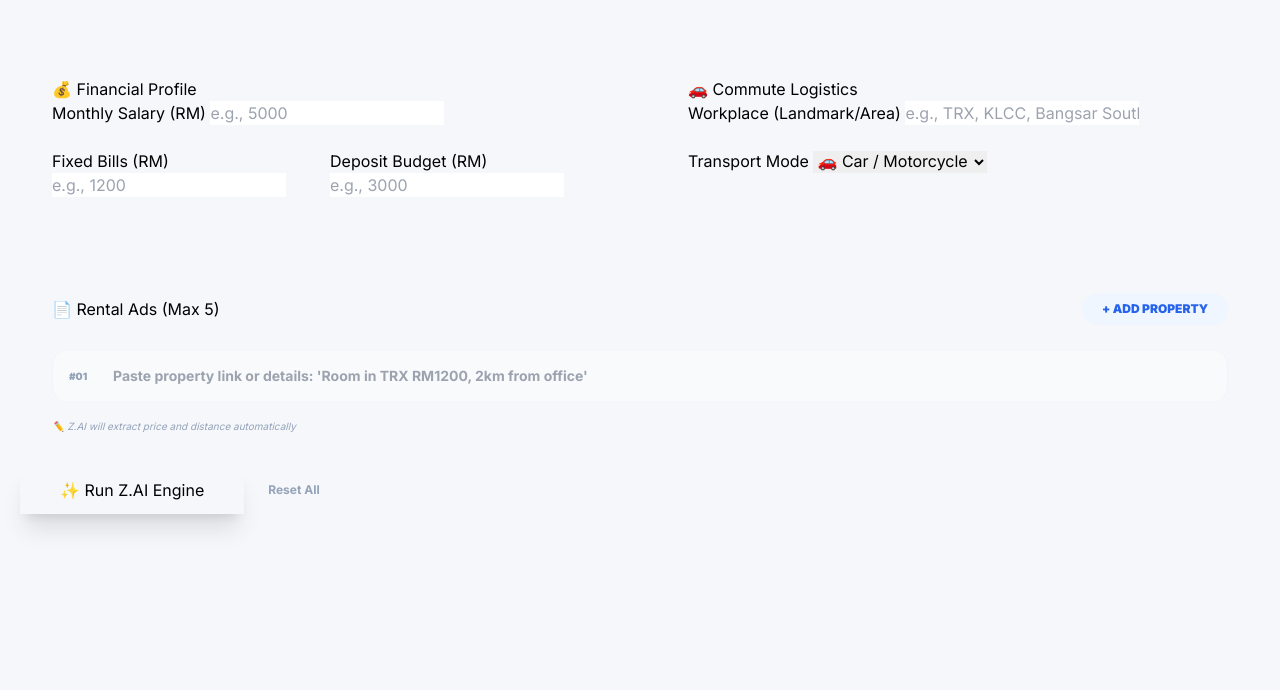
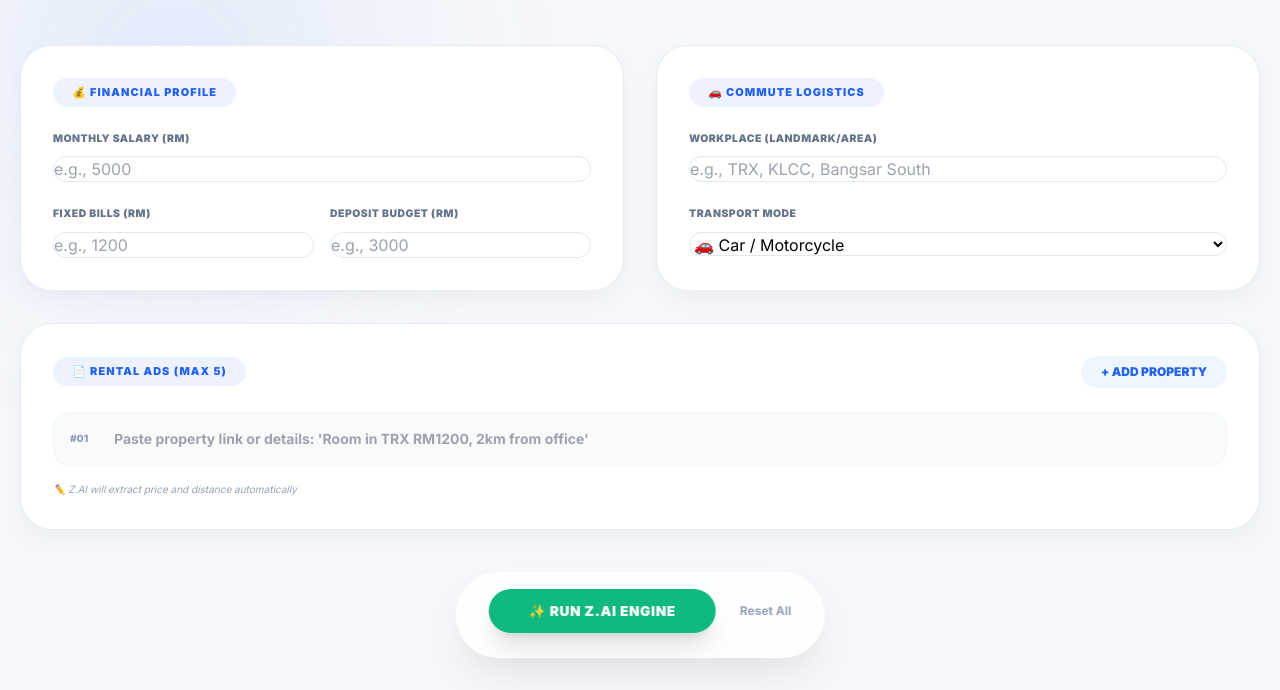
Before and after one commit to tan97-star/smart-rent, a plain HTML site: page index.html in a window 1280 px wide. Shown: the part 110-800 px from the top of the page. Drawn offline with nearby package versions, Linux system fonts and the light colour scheme.

Commit message:
debug 10

```diff
--- a/style.css
+++ b/style.css
@@ -1,60 +1,181 @@
-@import url('https://fonts.googleapis.com/css2?family=Inter:wght@400;700;900&display=swap');
+@import url('https://fonts.googleapis.com/css2?family=Inter:opsz,wght@14..32,300;14..32,400;14..32,600;14..32,700;14..32,800;14..32,900&display=swap');
+
+* {
+    margin: 0;
+    padding: 0;
+    box-sizing: border-box;
+}
 
 body {
-    font-family: 'Inter', sans-serif;
-    background: #f8fafc;
+    font-family: 'Inter', system-ui, -apple-system, sans-serif;
+    background: #f5f7fb;
     overflow-x: hidden;
 }
 
-.input-field {
-    width: 100%;
-    padding: 1rem;
-    background: white;
-    border: 1px solid #e2e8f0;
-    border-radius: 1rem;
-    font-weight: 700;
-    outline: none;
-    transition: all 0.2s;
+/* --- Ambient Background --- */
+.bg-glow {
+    position: fixed;
+    top: -15%;
+    left: -10%;
+    width: 600px;
+    height: 600px;
+    background: radial-gradient(circle, rgba(59, 130, 246, 0.12) 0%, rgba(59, 130, 246, 0) 70%);
+    filter: blur(80px);
+    z-index: -1;
+    pointer-events: none;
+    border-radius: 50%;
 }
 
-.input-field:focus {
-    border-color: #2563eb;
-    box-shadow: 0 0 0 4px rgba(37, 99, 235, 0.1);
+/* --- Modern Card System --- */
+.card-modern {
+    background: rgba(255, 255, 255, 0.98);
+    backdrop-filter: blur(10px);
+    border: 1px solid rgba(226, 232, 240, 0.8);
+    border-radius: 2rem;
+    box-shadow: 0 10px 25px -5px rgba(0, 0, 0, 0.05);
+    transition: transform 0.2s ease;
 }
 
+.section-badge {
+    font-size: 0.68rem;
+    font-weight: 900;
+    letter-spacing: 0.1em;
+    text-transform: uppercase;
+    color: #2563eb;
+    background: #eef2ff;
+    display: inline-block;
+    padding: 0.4rem 1.2rem;
+    border-radius: 50px;
+    margin-bottom: 1.5rem;
+}
+
+/* --- Input Styling --- */
+input, select {
+    width: 100%;
+    padding: 0.9rem 1.2rem;
+    border-radius: 1rem;
+    border: 1px solid #e2e8f0;
+    background: #ffffff;
+    font-weight: 600;
+    font-size: 0.9rem;
+    transition: all 0.2s;
+    outline: none;
+    color: #1e293b;
+}
+
+input:focus, select:focus {
+    border-color: #3b82f6;
+    box-shadow: 0 0 0 4px rgba(59, 130, 246, 0.1);
+}
+
+label {
+    font-size: 0.65rem;
+    font-weight: 900;
+    text-transform: uppercase;
+    letter-spacing: 0.05em;
+    color: #64748b;
+    margin-bottom: 0.6rem;
+    display: block;
+}
+
+/* --- Primary Actions --- */
+.btn-primary {
+    background: #10b981;
+    color: white;
+    font-weight: 900;
+    padding: 1rem 2.5rem;
+    border-radius: 100px;
+    font-size: 0.85rem;
+    text-transform: uppercase;
+    letter-spacing: 0.05em;
+    transition: all 0.3s cubic-bezier(0.4, 0, 0.2, 1);
+    cursor: pointer;
+    border: none;
+}
+
+.btn-primary:hover {
+    background: #059669;
+    transform: translateY(-2px);
+    box-shadow: 0 12px 20px -8px rgba(16, 185, 129, 0.5);
+}
+
+/* --- Overlay & Comparison Canvas --- */
+.overlay-panel {
+    position: fixed;
+    inset: 0;
+    background: rgba(248, 250, 252, 0.98);
+    backdrop-filter: blur(12px);
+    z-index: 1000;
+    display: flex;
+    flex-direction: column;
+    align-items: center;
+    padding: 2rem 1rem;
+    overflow-y: auto;
+}
+
+#resultOverlay .max-w-\[95\%\] {
+    max-width: 95% !important;
+}
+
+/* --- Footer Dock --- */
+.footer-dock {
+    position: fixed;
+    bottom: 2rem;
+    left: 50%;
+    transform: translateX(-50%);
+    background: rgba(255, 255, 255, 0.8);
+    backdrop-filter: blur(20px);
+    border: 1px solid rgba(255, 255, 255, 0.5);
+    padding: 1rem 2rem;
+    border-radius: 100px;
+    display: flex;
+    align-items: center;
+    gap: 2rem;
+    z-index: 50;
+    box-shadow: 0 20px 40px -10px rgba(0, 0, 0, 0.1);
+}
+
+/* --- Loading Loader --- */
+.loader {
+    width: 48px;
+    height: 48px;
+    border: 4px solid #f3f4f6;
+    border-top: 4px solid #3b82f6;
+    border-radius: 50%;
+    animation: spin 1s linear infinite;
+}
+
+@keyframes spin {
+    to { transform: rotate(360deg); }
+}
+
+/* --- Animations --- */
 .animate-fadeIn {
-    animation: fadeIn 0.3s ease-out;
+    animation: fadeIn 0.4s ease-out forwards;
 }
 
 @keyframes fadeIn {
-    from { opacity: 0; transform: translateY(8px); }
+    from { opacity: 0; transform: translateY(10px); }
     to { opacity: 1; transform: translateY(0); }
 }
 
-.loader {
-    width: 48px;
-    height: 48px;
-    border: 5px solid #2563eb;
-    border-bottom-color: transparent;
-    border-radius: 50%;
-    display: inline-block;
-    animation: rotation 1s linear infinite;
-}
-
-@keyframes rotation {
-    0% { transform: rotate(0deg); }
-    100% { transform: rotate(360deg); }
-}
-
-#resultsContainer::-webkit-scrollbar {
-    width: 0px;
-}
-
 .animate-slideUp {
-    animation: slideUp 0.4s cubic-bezier(0.16, 1, 0.3, 1);
+    animation: slideUp 0.3s cubic-bezier(0.16, 1, 0.3, 1);
 }
 
 @keyframes slideUp {
-    from { transform: translateY(20px); opacity: 0; }
-    to { transform: translateY(0); opacity: 1; }
+    from { transform: translateY(100%); }
+    to { transform: translateY(0); }
 }
+
+/* --- Print/Export Optimization --- */
+@media print {
+    .footer-dock, #chatCommand, button {
+        display: none !important;
+    }
+    .overlay-panel {
+        position: absolute;
+        background: white;
+        padding: 0;
+    }
+}
```
